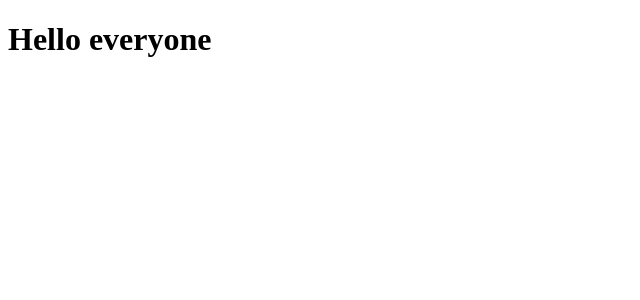
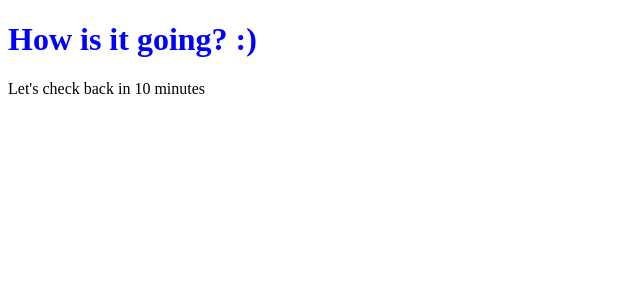
Before and after one commit to malaguitte/react-js-essential-training, a React (Create React App) app: page / in a window 1280 px wide. Shown: the top 300 px of the page, without its empty margins (0-640 px from the left). Built offline with nearby package versions, Linux system fonts and the light colour scheme.

Commit message:
Passing properties to the Message component

```diff
--- a/src/index.js
+++ b/src/index.js
@@ -5,13 +5,16 @@ class Message extends React.Component {
   render() {
     return (
       <div>
-        <h1>Hello everyone</h1>
+        <h1 style={{color: this.props.color}}>
+          {this.props.msg}
+        </h1>
+        <p>Let's check back in {this.props.minutes} minutes</p>
       </div>
     )
   }
 }
 
 ReactDOM.render(
-  <Message />,
+  <Message color="blue" msg="How is it going? :)" minutes={10} />,
   document.getElementById('root')
 );
```
